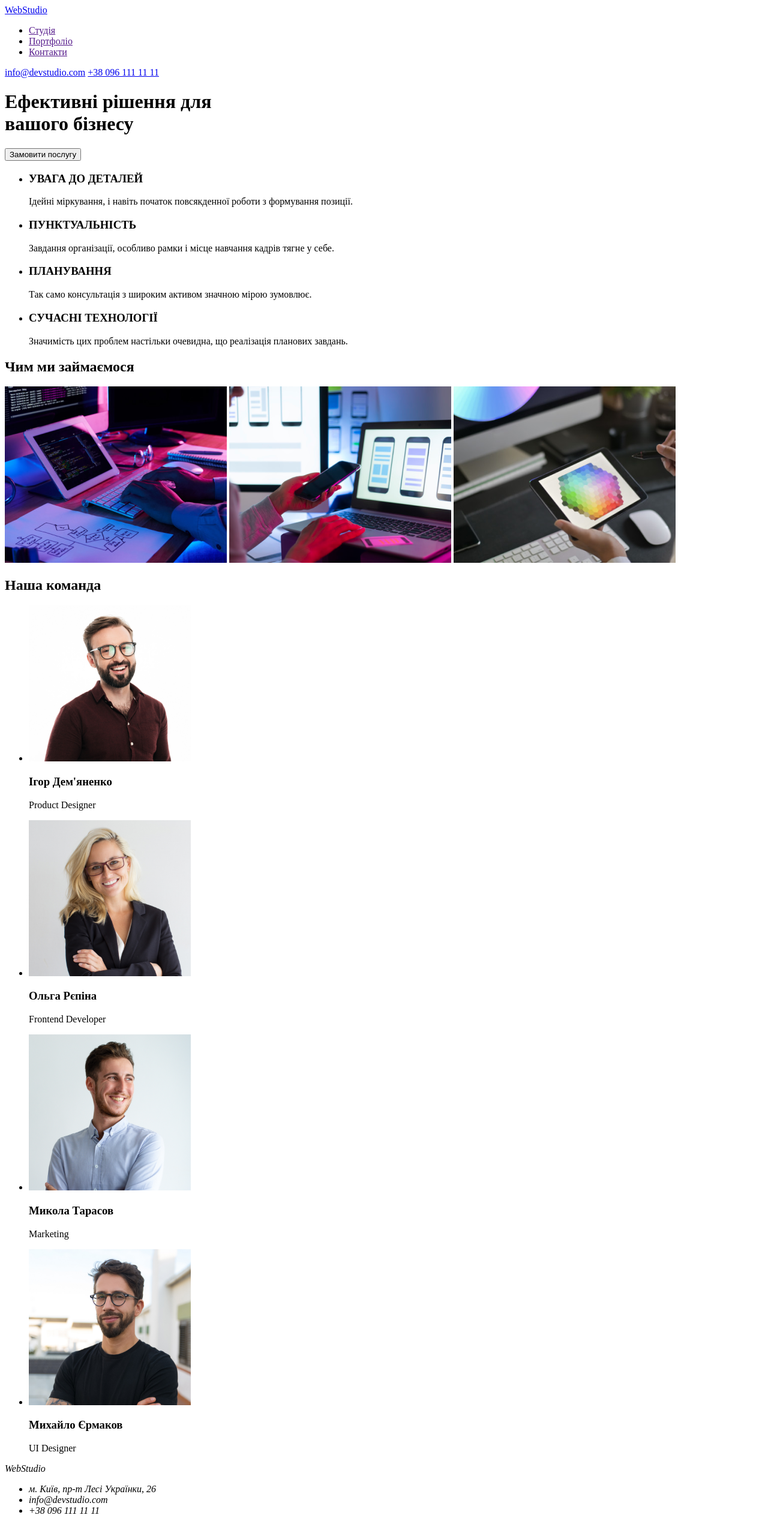
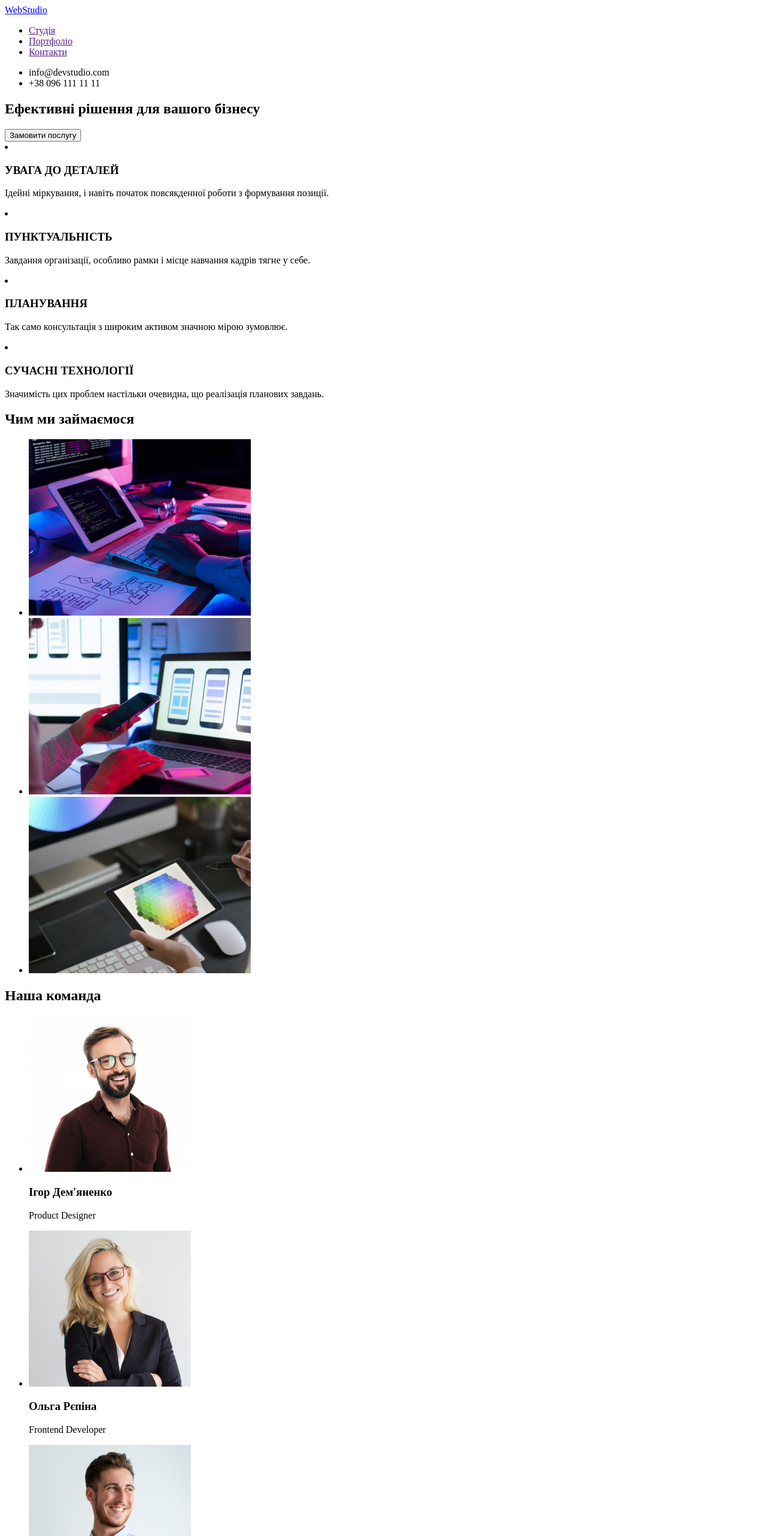
Before and after one commit to shekmar/goit-markup-hw-01, a plain HTML site: page index.html in a window 1280 px wide. Shown: the top 2560 px of the page at 60% size. Drawn offline with Linux system fonts and the light colour scheme.

Commit message:
Update index.html
Виправлення 1

```diff
--- a/index.html
+++ b/index.html
@@ -1,5 +1,5 @@
 <!DOCTYPE html>
-<html lang="en">
+<html lang="uk">
 <head>
     <meta charset="UTF-8">
     <meta http-equiv="X-UA-Compatible" content="IE=edge">
@@ -18,18 +18,18 @@
         </ul>
     </nav>
 
-    <div>
-        <a href="mailto:info@devstudio.com">info@devstudio.com</a>
-        <a href="tel:+380961111111">+38 096 111 11 11</a>
-    </div>
+    <ul>
+        <li href="mailto:info@devstudio.com">info@devstudio.com</li>
+        <li href="tel:+380961111111">+38 096 111 11 11</li>
+    </ul>
 </header>
 
-<div>
-    <h1>Ефективні рішення для <br> вашого бізнесу</h1>
+<main>
+    <section>
+        <h1>Ефективні рішення для вашого бізнесу</h1>
         <button type="button">Замовити послугу</button>
-</div>
-
-<ul>
+    </section>
+    <section>
         <li>
             <h3>УВАГА ДО ДЕТАЛЕЙ</h3>
             <p>Ідейні міркування, і навіть початок повсякденної роботи з формування позиції.</p>
@@ -46,17 +46,17 @@
             <h3>СУЧАСНІ ТЕХНОЛОГІЇ</h3>
             <p>Значимість цих проблем настільки очевидна, що реалізація планових завдань.</p>
         </li>
-</ul>
-
+    </section>
     <section>
         <h2>Чим ми займаємося</h2>
-    <img src="./images/photo-1.png" alt="людина набирає текст на клавіатурі" width="370" height="294">
-    <img src="./images/photo-2.png" alt="людина працює на ноутбуці" width="370" height="294">
-    <img src="./images/photo-3.png" alt="людина працює на планшеті" width="370" height="294">
+        <ul>
+            <li><img src="./images/photo-1.png" alt="людина набирає текст на клавіатурі" width="370" height="294"></li>
+            <li><img src="./images/photo-2.png" alt="людина працює на ноутбуці" width="370" height="294"></li>
+            <li><img src="./images/photo-3.png" alt="людина працює на планшеті" width="370" height="294"></li>
+        </ul>
 
     </section>
 
-<main>
     <!--Наша команда-->
     <section>
         <h2>Наша команда</h2>
@@ -86,17 +86,11 @@
 </main>
 
 <footer>
+    <a href="WebStudio">WebStudio</a>
     <address>
-    <div>
-        WebStudio
-    </div>
-    <div>
-        <ul>
-            <li>м. Київ, пр-т Лесі Українки, 26</li>
-            <li>info@devstudio.com</li>
-            <li>+38 096 111 11 11</li>
-        </ul>
-    </div>
+        <a href="adress:м. Київ, пр-т Лесі Українки, 26">м. Київ, пр-т Лесі Українки, 26</a>
+        <a href="mailto:info@devstudio.com">info@devstudio.com</a>
+        <a href="tel:+380961111111">+38 096 111 11 11</a>
     </address>
 </footer>
 
```
Lines whose indentation alone changed are shown as unchanged.
